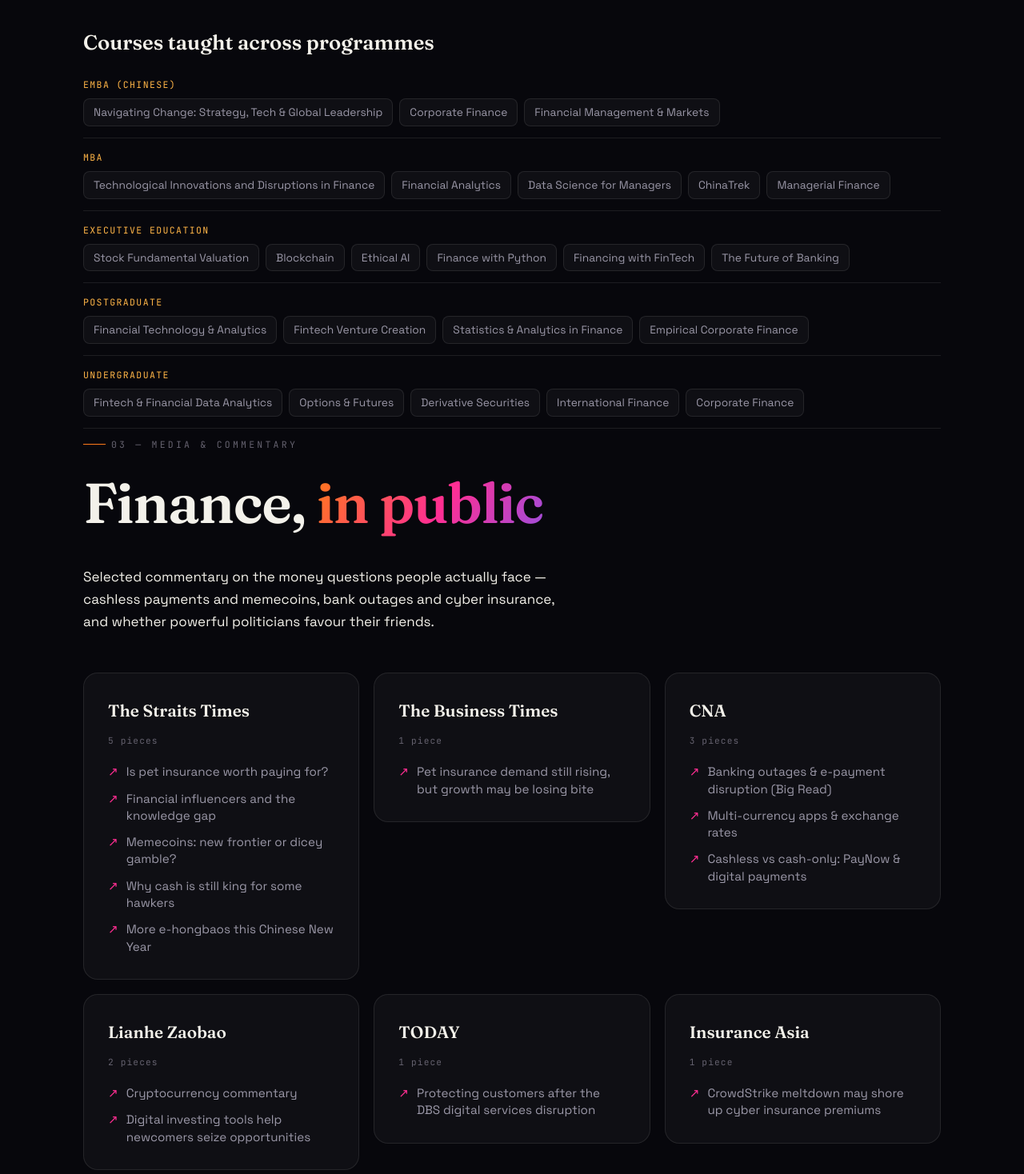
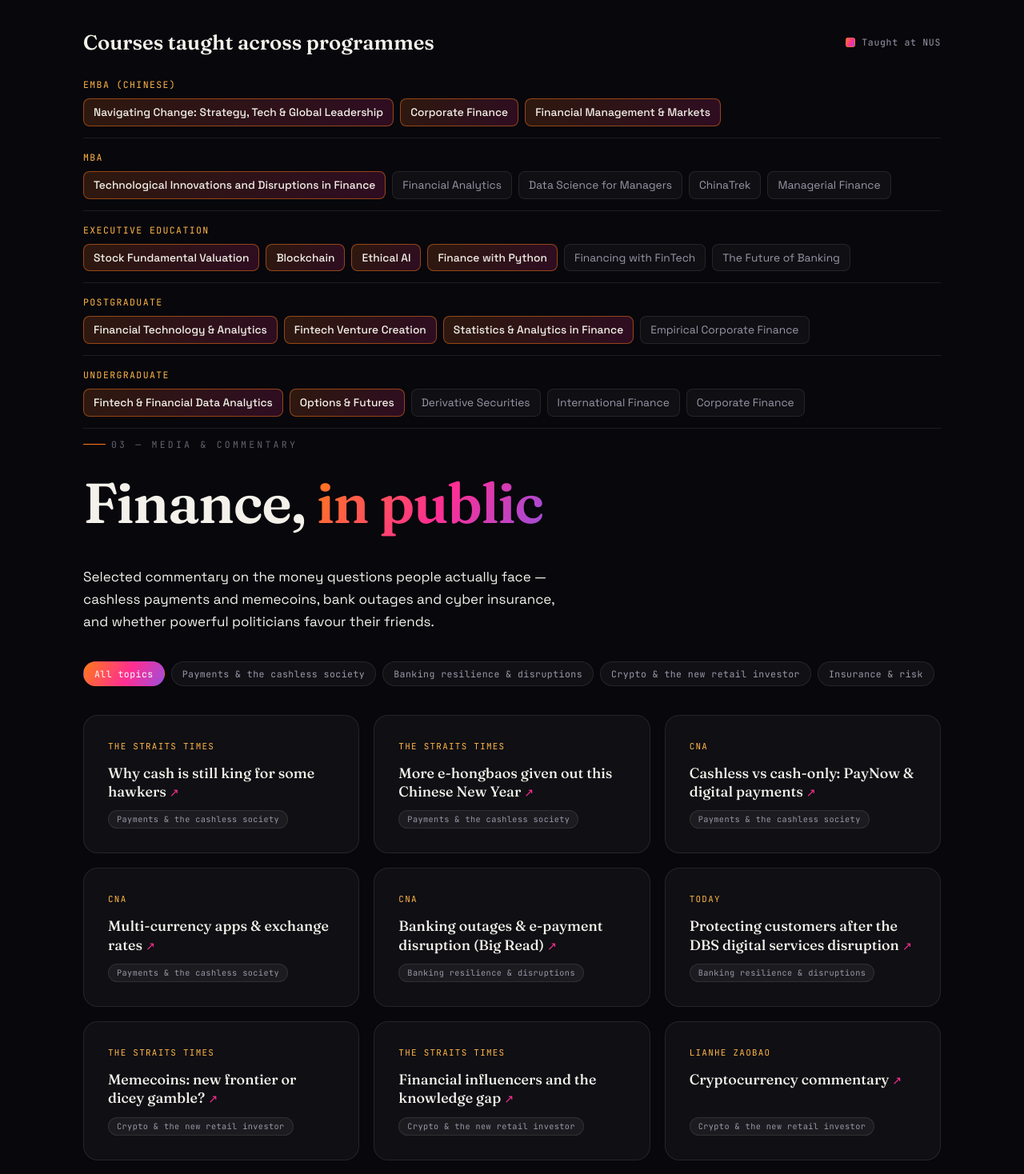
Before and after one commit to bizlytk2/per_web, a React (Vite) app: page / in a window 1280 px wide. Shown: the part 5840-7308 px from the top of the page at 80% size. Built offline with nearby package versions, Linux system fonts and the light colour scheme.

Commit message:
Reorganize media by topic; research-in-press; highlight NUS courses

```diff
--- a/src/App.jsx
+++ b/src/App.jsx
@@ -3,7 +3,7 @@ import { motion, useScroll, useSpring, useTransform, useInView, animate } from '
 import {
   profile, bio, stats, focusAreas, researchPhilosophy, publications, workingPapers,
   teachingPhilosophy, teachingImpact, teachingScholarship, teachingBreadth, teachingInitiatives,
-  media, appointments, education, skills, cvFile,
+  mediaThemes, commentary, researchPress, appointments, education, skills, cvFile,
 } from './data.js'
 
 /* ---------- Animated background ---------- */
@@ -399,14 +399,19 @@ function Teaching() {
       </div>
 
       <Reveal delay={0.1}>
-        <h3 style={{ fontFamily: 'var(--font-display)', fontSize: '1.6rem', margin: '64px 0 22px', fontWeight: 600 }}>
-          Courses taught across programmes
-        </h3>
+        <div className="list-head" style={{ margin: '64px 0 22px' }}>
+          <h3 style={{ fontFamily: 'var(--font-display)', fontSize: '1.6rem', fontWeight: 600 }}>
+            Courses taught across programmes
+          </h3>
+          <span className="nus-legend"><span className="dot" /> Taught at NUS</span>
+        </div>
         <div className="breadth breadth-full">
           {teachingBreadth.map((b, i) => (
             <div className="breadth-row" key={i}>
               <div className="lvl">{b.level}</div>
-              <div className="cs">{b.courses.map(c => <span key={c}>{c}</span>)}</div>
+              <div className="cs">{b.courses.map(c => (
+                <span key={c.n} className={c.nus ? 'nus-course' : ''}>{c.n}</span>
+              ))}</div>
             </div>
           ))}
         </div>
@@ -417,31 +422,59 @@ function Teaching() {
 
 /* ---------- Media ---------- */
 function Media() {
+  const [theme, setTheme] = useState(null)
+  const toggle = (t) => setTheme(cur => (cur === t ? null : t))
+  const items = theme ? commentary.filter(c => c.theme === theme) : commentary
+
   return (
     <section id="media" className="wrap">
       <Reveal>
         <span className="eyebrow">03 — Media & Commentary</span>
         <h2 className="section-title">Finance, <span className="grad-text">in public</span></h2>
-        <p className="lede" style={{ maxWidth: 620, marginBottom: 50 }}>
+        <p className="lede" style={{ maxWidth: 620, marginBottom: 36 }}>
           Selected commentary on the money questions people actually face — cashless payments and memecoins, bank outages and cyber insurance, and whether powerful politicians favour their friends.
         </p>
       </Reveal>
+
+      <Reveal delay={0.05}>
+        <div className="filter-group" style={{ marginBottom: 36 }}>
+          <button className={`fchip ${theme === null ? 'on' : ''}`} onClick={() => setTheme(null)}>All topics</button>
+          {mediaThemes.map(t => (
+            <button key={t} className={`fchip ${theme === t ? 'on' : ''}`} onClick={() => toggle(t)}>{t}</button>
+          ))}
+        </div>
+      </Reveal>
+
       <div className="media-grid">
-        {media.map((m, i) => (
-          <Reveal key={m.outlet} delay={Math.min(i * 0.06, 0.3)}>
-            <div className="card outlet">
-              <h4>{m.outlet}</h4>
-              <span className="count">{m.items.length} {m.items.length > 1 ? 'pieces' : 'piece'}</span>
-              <ul>
-                {m.items.map((it, j) => (
-                  <li key={j}>
-                    <a href={it.url} target="_blank" rel="noopener noreferrer">
-                      <span className="arrow">↗</span><span>{it.label}</span>
-                    </a>
-                  </li>
-                ))}
-              </ul>
-            </div>
+        {items.map((c) => (
+          <Reveal key={c.label} delay={0}>
+            <a className="card commentary-card" href={c.url} target="_blank" rel="noopener noreferrer">
+              <span className="c-outlet">{c.outlet}</span>
+              <span className="c-title">{c.label} <span className="arrow">↗</span></span>
+              <button
+                className="c-theme"
+                onClick={(e) => { e.preventDefault(); toggle(c.theme) }}
+              >{c.theme}</button>
+            </a>
+          </Reveal>
+        ))}
+      </div>
+
+      <Reveal delay={0.1}>
+        <h3 style={{ fontFamily: 'var(--font-display)', fontSize: '1.8rem', margin: '70px 0 10px', fontWeight: 600 }}>
+          Research in the press
+        </h3>
+        <p style={{ color: 'var(--text-dim)', maxWidth: 560, marginBottom: 28 }}>
+          When the work itself makes the news.
+        </p>
+      </Reveal>
+      <div className="press-grid">
+        {researchPress.map((r) => (
+          <Reveal key={r.label} delay={0}>
+            <a className="card press-card" href={r.url} target="_blank" rel="noopener noreferrer">
+              <span className="c-title">{r.label} <span className="arrow">↗</span></span>
+              <span className="press-meta">{r.outlet}{r.year ? ` · ${r.year}` : ''}</span>
+            </a>
           </Reveal>
         ))}
       </div>
--- a/src/data.js
+++ b/src/data.js
@@ -177,26 +177,55 @@ export const teachingScholarship = [
   },
 ]
 
+// `nus: true` marks courses taught (or currently taught) at NUS — highlighted in the UI.
 export const teachingBreadth = [
   {
     level: 'EMBA (Chinese)',
-    courses: ['Navigating Change: Strategy, Tech & Global Leadership', 'Corporate Finance', 'Financial Management & Markets'],
+    courses: [
+      { n: 'Navigating Change: Strategy, Tech & Global Leadership', nus: true },
+      { n: 'Corporate Finance', nus: true },
+      { n: 'Financial Management & Markets', nus: true },
+    ],
   },
   {
     level: 'MBA',
-    courses: ['Technological Innovations and Disruptions in Finance', 'Financial Analytics', 'Data Science for Managers', 'ChinaTrek', 'Managerial Finance'],
+    courses: [
+      { n: 'Technological Innovations and Disruptions in Finance', nus: true },
+      { n: 'Financial Analytics', nus: false },
+      { n: 'Data Science for Managers', nus: false },
+      { n: 'ChinaTrek', nus: false },
+      { n: 'Managerial Finance', nus: false },
+    ],
   },
   {
     level: 'Executive Education',
-    courses: ['Stock Fundamental Valuation', 'Blockchain', 'Ethical AI', 'Finance with Python', 'Financing with FinTech', 'The Future of Banking'],
+    courses: [
+      { n: 'Stock Fundamental Valuation', nus: true },
+      { n: 'Blockchain', nus: true },
+      { n: 'Ethical AI', nus: true },
+      { n: 'Finance with Python', nus: true },
+      { n: 'Financing with FinTech', nus: false },
+      { n: 'The Future of Banking', nus: false },
+    ],
   },
   {
     level: 'Postgraduate',
-    courses: ['Financial Technology & Analytics', 'Fintech Venture Creation', 'Statistics & Analytics in Finance', 'Empirical Corporate Finance'],
+    courses: [
+      { n: 'Financial Technology & Analytics', nus: true },
+      { n: 'Fintech Venture Creation', nus: true },
+      { n: 'Statistics & Analytics in Finance', nus: true },
+      { n: 'Empirical Corporate Finance', nus: false },
+    ],
   },
   {
     level: 'Undergraduate',
-    courses: ['Fintech & Financial Data Analytics', 'Options & Futures', 'Derivative Securities', 'International Finance', 'Corporate Finance'],
+    courses: [
+      { n: 'Fintech & Financial Data Analytics', nus: true },
+      { n: 'Options & Futures', nus: true },
+      { n: 'Derivative Securities', nus: false },
+      { n: 'International Finance', nus: false },
+      { n: 'Corporate Finance', nus: false },
+    ],
   },
 ]
 
@@ -207,57 +236,43 @@ export const teachingInitiatives = [
   'Built industry pipelines placing students into BNY Mellon, JP Morgan, DBS, HSBC, SGX, MUFG, EY, Deloitte and KPMG.',
 ]
 
-// Media commentary — grouped by outlet, with live links from the docx.
-export const media = [
-  {
-    outlet: 'The Straits Times',
-    items: [
-      { label: 'Is pet insurance worth paying for?', url: 'https://www.straitstimes.com/singapore/the-truth-about-coverage-is-pet-insurance-worth-paying-for' },
-      { label: 'Financial influencers and the knowledge gap', url: 'https://www.straitstimes.com/business/financial-influencers-say-they-fill-a-gap-in-knowledge-about-money-matters' },
-      { label: 'Memecoins: new frontier or dicey gamble?', url: 'https://www.straitstimes.com/business/memecoins-a-new-frontier-or-a-dicey-gamble-for-young-investors-in-singapore' },
-      { label: 'Why cash is still king for some hawkers', url: 'https://www.straitstimes.com/singapore/why-cash-is-still-king-for-some-hawkers-in-singapore-despite-digitalisation-push' },
-      { label: 'More e-hongbaos this Chinese New Year', url: 'https://www.straitstimes.com/singapore/more-e-hongbaos-given-out-in-singapore-this-chinese-new-year' },
-    ],
-  },
-  {
-    outlet: 'The Business Times',
-    items: [
-      { label: 'Pet insurance demand still rising, but growth may be losing bite', url: 'https://www.businesstimes.com.sg/opinion-features/pet-insurance-demand-still-rising-growth-may-be-losing-bite' },
-    ],
-  },
-  {
-    outlet: 'CNA',
-    items: [
-      { label: 'Banking outages & e-payment disruption (Big Read)', url: 'https://www.channelnewsasia.com/singapore/banking-outages-epayment-service-disruption-big-read-3879661' },
-      { label: 'Multi-currency apps & exchange rates', url: 'https://www.channelnewsasia.com/singapore/revolut-wise-youtrip-multi-currency-app-exchange-rates-good-3928711' },
-      { label: 'Cashless vs cash-only: PayNow & digital payments', url: 'https://www.channelnewsasia.com/singapore/cashless-cash-only-paynow-digital-payments-5220521' },
-    ],
-  },
-  {
-    outlet: 'Lianhe Zaobao',
-    items: [
-      { label: 'Cryptocurrency commentary', url: 'https://www.zaobao.com.sg/finance/singapore/story20241121-5357513' },
-      { label: 'Digital investing tools help newcomers seize opportunities', url: 'https://www.zaobao.com.sg/finance/singapore/story20220814-1302011' },
-    ],
-  },
-  {
-    outlet: 'TODAY',
-    items: [
-      { label: 'Protecting customers after the DBS digital services disruption', url: 'https://www.todayonline.com/singapore/dbs-digital-banking-service-outage-reliable-experts-2141386' },
-    ],
-  },
-  {
-    outlet: 'Insurance Asia',
-    items: [
-      { label: 'CrowdStrike meltdown may shore up cyber insurance premiums', url: 'https://insuranceasia.com/insurance/exclusive/crowdstrike-meltdown-may-shore-cyber-insurance-premiums' },
-    ],
-  },
-  {
-    outlet: 'Kellogg Insight',
-    items: [
-      { label: 'Do Powerful Politicians Play Favorites with Their Corporate Friends? (Feb 2021)', url: 'https://insight.kellogg.northwestern.edu/article/powerful-politicians-corporate-friends' },
-    ],
-  },
+// Media — organized by topic. Outlet is a label on each item; `theme` drives filtering.
+export const mediaThemes = [
+  'Payments & the cashless society',
+  'Banking resilience & disruptions',
+  'Crypto & the new retail investor',
+  'Insurance & risk',
+]
+
+export const commentary = [
+  // Payments & the cashless society
+  { label: 'Why cash is still king for some hawkers', outlet: 'The Straits Times', theme: 'Payments & the cashless society', url: 'https://www.straitstimes.com/singapore/why-cash-is-still-king-for-some-hawkers-in-singapore-despite-digitalisation-push' },
+  { label: 'More e-hongbaos given out this Chinese New Year', outlet: 'The Straits Times', theme: 'Payments & the cashless society', url: 'https://www.straitstimes.com/singapore/more-e-hongbaos-given-out-in-singapore-this-chinese-new-year' },
+  { label: 'Cashless vs cash-only: PayNow & digital payments', outlet: 'CNA', theme: 'Payments & the cashless society', url: 'https://www.channelnewsasia.com/singapore/cashless-cash-only-paynow-digital-payments-5220521' },
+  { label: 'Multi-currency apps & exchange rates', outlet: 'CNA', theme: 'Payments & the cashless society', url: 'https://www.channelnewsasia.com/singapore/revolut-wise-youtrip-multi-currency-app-exchange-rates-good-3928711' },
+
+  // Banking resilience & disruptions
+  { label: 'Banking outages & e-payment disruption (Big Read)', outlet: 'CNA', theme: 'Banking resilience & disruptions', url: 'https://www.channelnewsasia.com/singapore/banking-outages-epayment-service-disruption-big-read-3879661' },
+  { label: 'Protecting customers after the DBS digital services disruption', outlet: 'TODAY', theme: 'Banking resilience & disruptions', url: 'https://www.todayonline.com/singapore/dbs-digital-banking-service-outage-reliable-experts-2141386' },
+
+  // Crypto & the new retail investor
+  { label: 'Memecoins: new frontier or dicey gamble?', outlet: 'The Straits Times', theme: 'Crypto & the new retail investor', url: 'https://www.straitstimes.com/business/memecoins-a-new-frontier-or-a-dicey-gamble-for-young-investors-in-singapore' },
+  { label: 'Financial influencers and the knowledge gap', outlet: 'The Straits Times', theme: 'Crypto & the new retail investor', url: 'https://www.straitstimes.com/business/financial-influencers-say-they-fill-a-gap-in-knowledge-about-money-matters' },
+  { label: 'Cryptocurrency commentary', outlet: 'Lianhe Zaobao', theme: 'Crypto & the new retail investor', url: 'https://www.zaobao.com.sg/finance/singapore/story20241121-5357513' },
+  { label: 'Digital investing tools help newcomers seize opportunities', outlet: 'Lianhe Zaobao', theme: 'Crypto & the new retail investor', url: 'https://www.zaobao.com.sg/finance/singapore/story20220814-1302011' },
+
+  // Insurance & risk
+  { label: 'Is pet insurance worth paying for?', outlet: 'The Straits Times', theme: 'Insurance & risk', url: 'https://www.straitstimes.com/singapore/the-truth-about-coverage-is-pet-insurance-worth-paying-for' },
+  { label: 'Pet insurance demand still rising, but growth may be losing bite', outlet: 'The Business Times', theme: 'Insurance & risk', url: 'https://www.businesstimes.com.sg/opinion-features/pet-insurance-demand-still-rising-growth-may-be-losing-bite' },
+  { label: 'CrowdStrike meltdown may shore up cyber insurance premiums', outlet: 'Insurance Asia', theme: 'Insurance & risk', url: 'https://insuranceasia.com/insurance/exclusive/crowdstrike-meltdown-may-shore-cyber-insurance-premiums' },
+]
+
+// Coverage of the research itself — distinct from op-ed commentary.
+export const researchPress = [
+  { label: 'Do Powerful Politicians Play Favorites with Their Corporate Friends?', outlet: 'Kellogg Insight', year: '2021', url: 'https://insight.kellogg.northwestern.edu/article/powerful-politicians-corporate-friends' },
+  { label: 'Who wins when a politician wins?', outlet: 'The Economist', year: '2016', url: 'https://www.economist.com/democracy-in-america/2016/04/15/who-wins-when-a-politician-wins' },
+  { label: 'Directors as Connectors', outlet: 'Columbia Law School Blue Sky Blog', year: '2016', url: 'https://clsbluesky.law.columbia.edu/2016/05/09/directors-as-connectors/' },
+  { label: 'Featured on BBC World Service', outlet: 'BBC World Service', year: '', url: 'https://www.bbc.co.uk/programmes/p03qzk73' },
 ]
 
 export const appointments = [
--- a/src/index.css
+++ b/src/index.css
@@ -210,6 +210,14 @@ section { position: relative; padding: clamp(80px, 12vh, 160px) 0; }
 .scholarship-item b { color: var(--text); font-weight: 600; display: block; }
 .scholarship-item .note { font-size: 0.85rem; color: var(--text-faint); display: block; margin-top: 2px; }
 .breadth-full { margin-top: 8px; }
+.nus-course {
+  color: var(--text) !important;
+  background: linear-gradient(120deg, rgba(255,122,24,0.16), rgba(255,46,146,0.16)) !important;
+  border-color: rgba(255,122,24,0.5) !important;
+  font-weight: 500;
+}
+.nus-legend { display: inline-flex; align-items: center; gap: 8px; font-family: var(--font-mono); font-size: 0.72rem; letter-spacing: 0.06em; color: var(--text-dim); }
+.nus-legend .dot { width: 12px; height: 12px; border-radius: 3px; background: var(--grad-hot); border: 1px solid rgba(255,122,24,0.5); }
 
 .pub-list { display: flex; flex-direction: column; gap: 16px; }
 .pub {
@@ -256,6 +264,25 @@ section { position: relative; padding: clamp(80px, 12vh, 160px) 0; }
 .outlet li a .arrow { color: var(--magenta); transition: transform 0.2s; }
 .outlet li a:hover .arrow { transform: translate(3px, -3px); }
 
+/* Commentary cards (topic-organized) */
+.commentary-card { display: flex; flex-direction: column; gap: 12px; height: 100%; }
+.c-outlet { font-family: var(--font-mono); font-size: 0.68rem; letter-spacing: 0.12em; text-transform: uppercase; color: var(--amber); }
+.c-title { font-family: var(--font-display); font-size: 1.12rem; font-weight: 500; line-height: 1.3; color: var(--text); }
+.commentary-card:hover .c-title { color: var(--amber); }
+.commentary-card .arrow, .press-card .arrow { color: var(--magenta); font-size: 0.8em; }
+.c-theme {
+  margin-top: auto; align-self: flex-start; cursor: pointer;
+  font-family: var(--font-mono); font-size: 0.64rem; letter-spacing: 0.04em;
+  padding: 4px 10px; border-radius: 99px; background: rgba(255,255,255,0.05);
+  border: 1px solid var(--panel-border); color: var(--text-dim); transition: all 0.2s;
+}
+.c-theme:hover { color: var(--text); border-color: var(--magenta); }
+
+.press-grid { display: grid; grid-template-columns: repeat(2, 1fr); gap: 16px; }
+.press-card { display: flex; flex-direction: column; gap: 10px; }
+.press-card:hover .c-title { color: var(--cyan); }
+.press-meta { font-family: var(--font-mono); font-size: 0.74rem; letter-spacing: 0.05em; color: var(--text-faint); }
+
 /* CV / about facts */
 .facts { display: grid; grid-template-columns: 1fr 1fr; gap: 14px; }
 .fact-block h5 { font-family: var(--font-mono); font-size: 0.72rem; letter-spacing: 0.12em; text-transform: uppercase; color: var(--text-faint); margin-bottom: 12px; }
```
Also changed, not shown: vite.config.js.timestamp-1782579490380-0c9c821d9efbb.mjs (added, +11 -0 lines).
